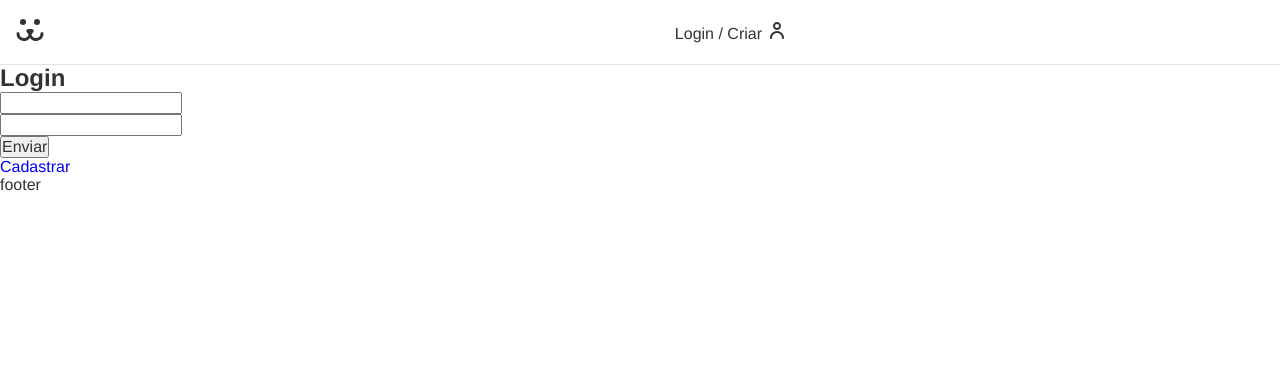
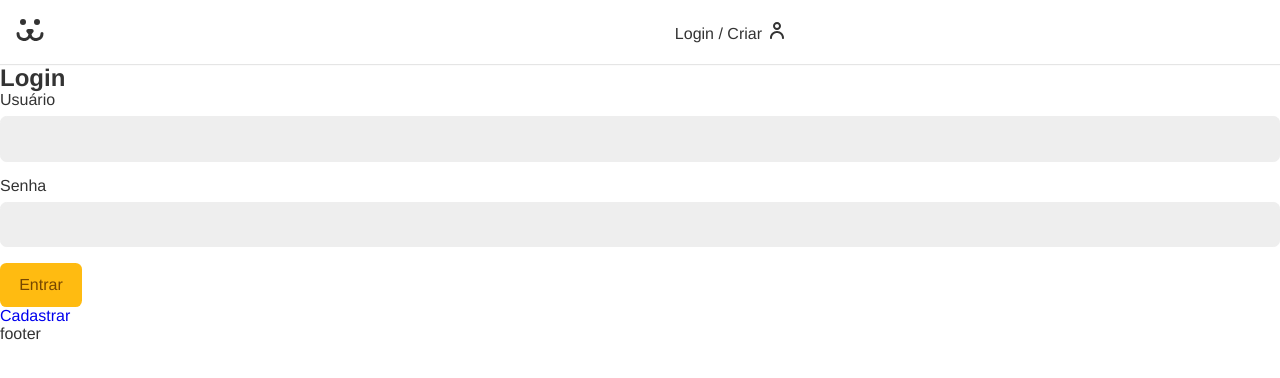
Before and after one commit to FabioJunik/Dogs, a React (Create React App) app: page /login in a window 1280 px wide. Shown: the top 378 px of the page. Built offline with nearby package versions, Linux system fonts and the light colour scheme.

Commit message:
Criado o componente Bottun e seu estilo

```diff
--- /dev/null
+++ b/src/Components/Form/Button/Button.js
@@ -0,0 +1,10 @@
+import React from 'react';
+import { ButtonStyled } from './ButtonStyles';
+
+const Button = ({children, ...props}) => {
+  return (
+    <ButtonStyled {...props}>{children}</ButtonStyled>
+  )
+}
+
+export default Button
--- /dev/null
+++ b/src/Components/Form/Button/ButtonStyles.js
@@ -0,0 +1,25 @@
+import styled from "styled-components";
+
+export const ButtonStyled = styled.button`
+
+    font-size: 1rem;
+    font-family: var(--type-first);
+    border: none;
+    border-radius: .4rem;
+    background-color: #fb1;
+    color: #764701;
+    padding: .8rem 1.2rem;
+    box-sizing: border-box;
+    transition: .1s;
+    cursor: pointer;
+
+    :hover, :focus{
+        outline: none;
+        box-shadow: 0 0 0 3px #fea, 0 0 0 4px #fb1;
+    }
+
+    :disabled{
+        opacity: .5;
+        cursor: wait;
+    }
+`;
--- a/src/Components/Login/LoginForm/LoginForm.js
+++ b/src/Components/Login/LoginForm/LoginForm.js
@@ -1,5 +1,7 @@
 import React, { useState } from 'react';
 import { Link } from 'react-router-dom';
+import Button from '../../Form/Button/Button';
+import Input from '../../Form/Input/Input';
 
 const LoginForm = () => {
 
@@ -26,13 +28,9 @@ const LoginForm = () => {
     <section>
         <h1>Login</h1>
         <form onSubmit={handleSubmit}>
-            <input type='text' value={username}
-                onChange={({target})=>setUsername(target.value)}
-            />
-            <input type='password' value={password}
-                onChange={({target})=>setPassword(target.value)}
-            />
-            <button>Enviar</button>
+            <Input label="Usuário" type="text" name="usuario"/>
+            <Input label="Senha" type="password" name="password"/>
+            <Button>Entrar</Button>
         </form>
         <Link to='/login/criar'>Cadastrar</Link>
     </section>
```
